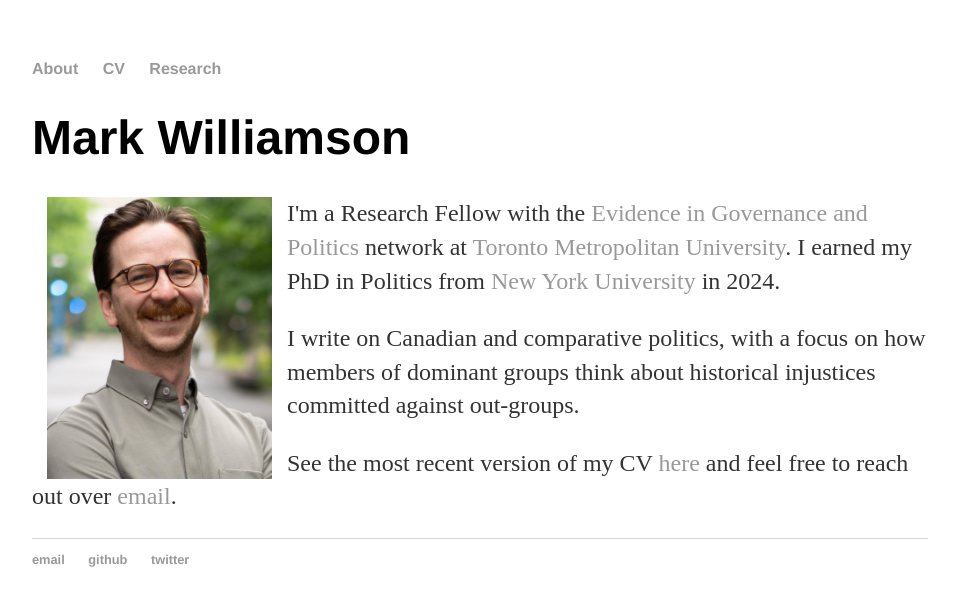
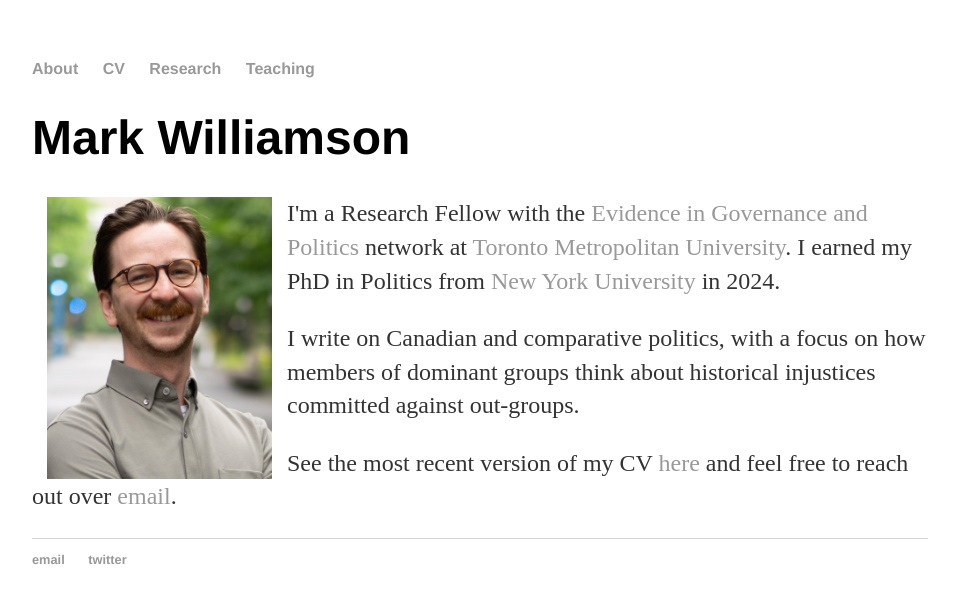
Before and after one commit to mark-williamson/mark-williamson.github.io, a Jekyll site: the page built from index.html, in a window 1280 px wide. Shown: the top 606 px of the page, without its empty margins (160-1115 px from the left). Built offline with Jekyll 4.4.1, drawn with Linux system fonts in a browser that asks for light colours.

Commit message:
Update default.html

```diff
--- a/_layouts/default.html
+++ b/_layouts/default.html
@@ -11,6 +11,7 @@
 	        		<li><a href="/">About</a></li>
 	        		<li><a href="/cv">CV</a></li>
 	        		<li><a href="/research">Research</a></li>
+	        		<li><a href="/teaching">Teaching</a></li>
 	    		</ul>
 			</nav>
 			<div class="container">
@@ -20,8 +21,7 @@
 			</div><!-- /.container -->
 			<footer>
 	    		<ul>
-	        		<li><a href="mailto:mark.williamson@nyu.edu">email</a></li>
-	        		<li><a href="https://github.com/mark-williamson">github</a></li>
+	        		<li><a href="mailto:mark.williamson@torontomu.ca">email</a></li>
 				<li><a href="https://twitter.com/_markwilliamson">twitter</a></li>
 				</ul>
 			</footer>
```
